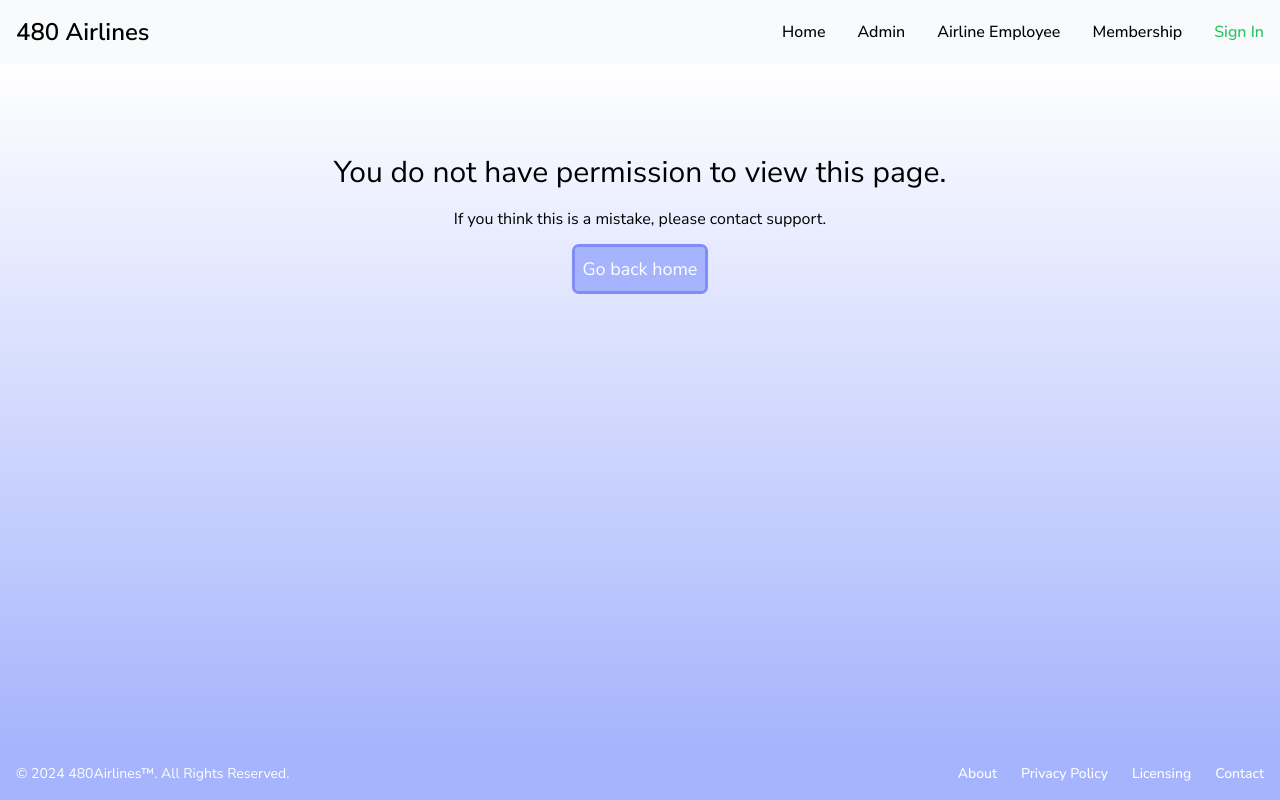
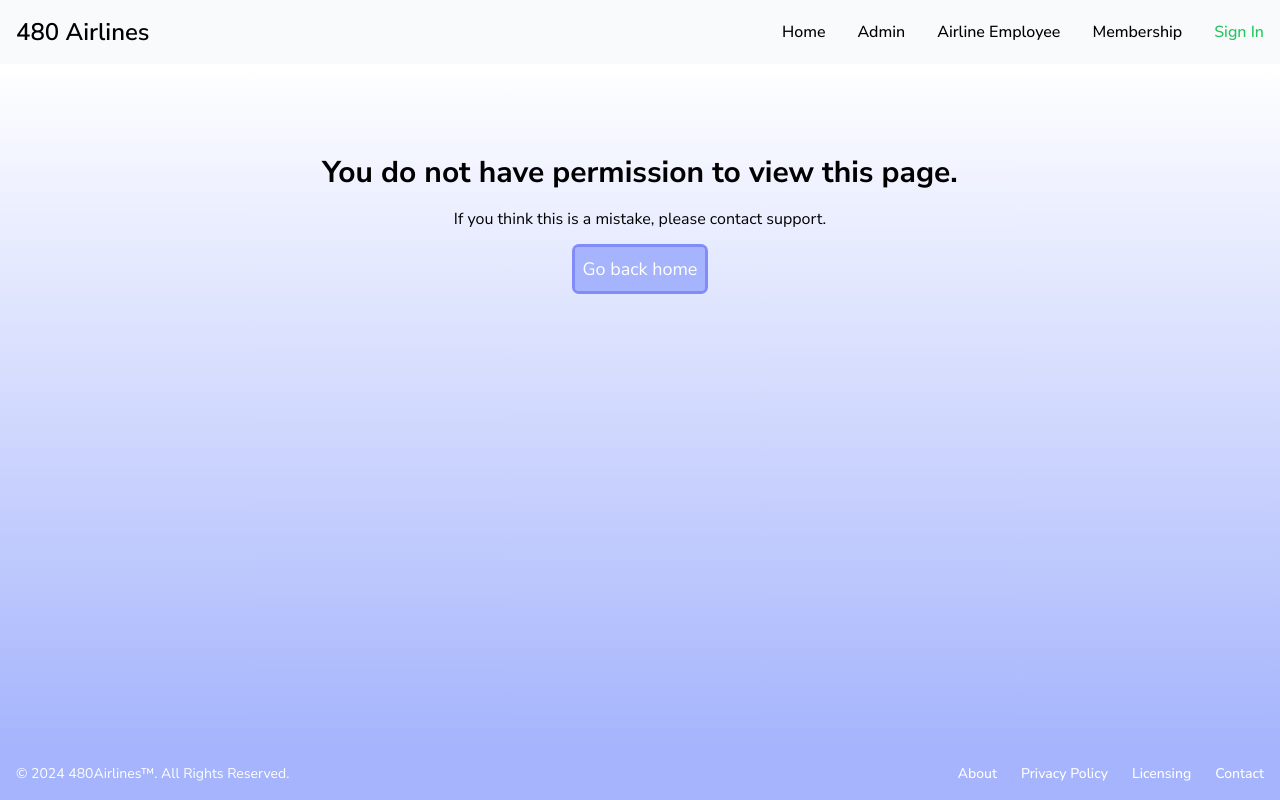
Before and after one commit to justin-phxm/480-airlines, a Next.js app: page /denied in a window 1280 px wide. Built offline with nearby package versions, Linux system fonts and the light colour scheme; no server answers.

Commit message:
Update denied page component styling and add missing heading tag

```diff
--- a/src/app/denied/page.tsx
+++ b/src/app/denied/page.tsx
@@ -4,7 +4,9 @@ export default function page() {
   return (
     <div className="flex flex-1 flex-col items-center justify-around bg-gradient-to-t from-indigo-300 to-white text-3xl">
       <p className="flex flex-col items-center gap-4">
-        You do not have permission to view this page.
+        <h1 className="font-bold">
+          You do not have permission to view this page.
+        </h1>
         <p className="text-base">
           If you think this is a mistake, please contact support.
         </p>
```
